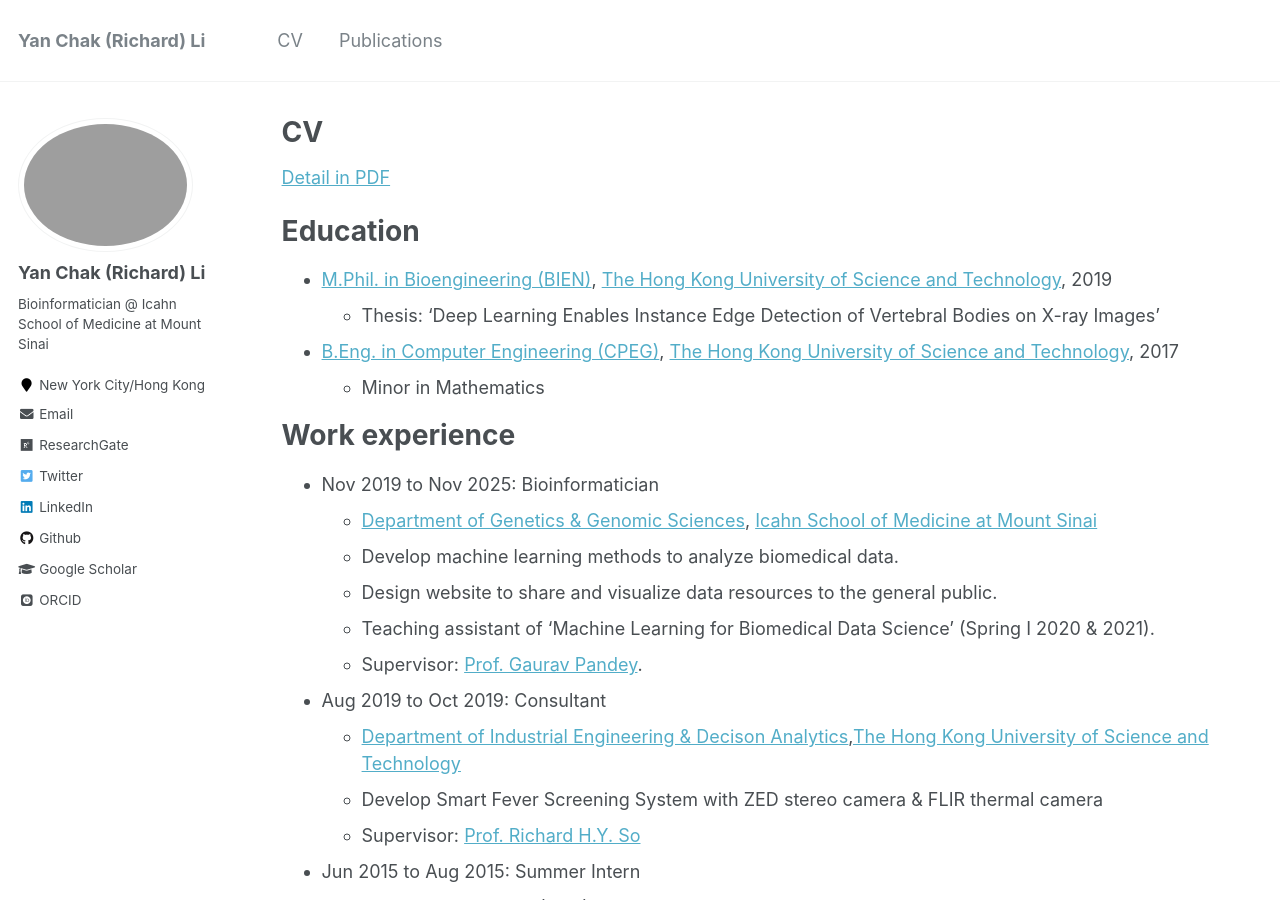
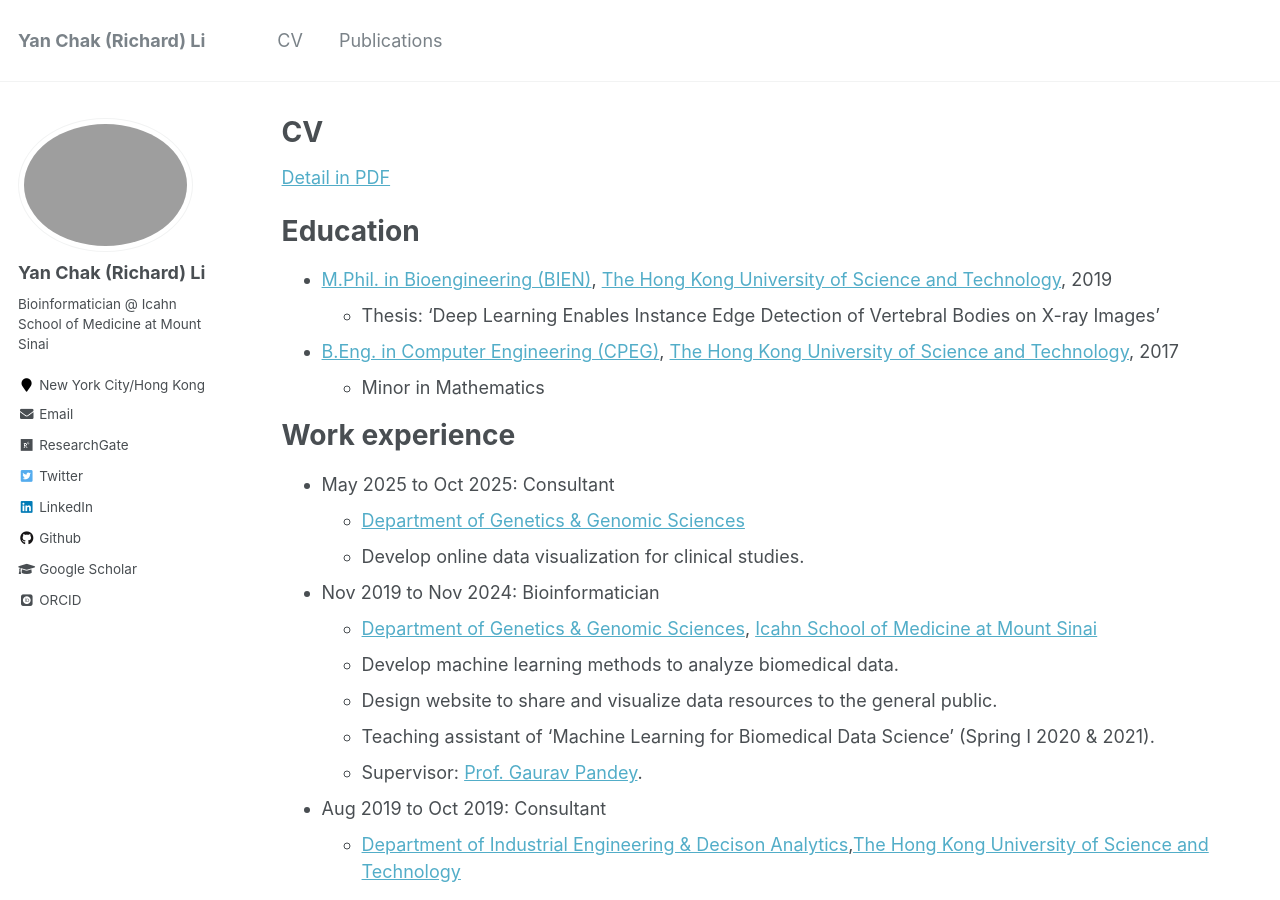
Before and after one commit to huhrichard/huhrichard.github.io, a Jekyll site: the page built from _pages/cv.md, in a window 1280 px wide and 900 px high. Built offline with Jekyll 4.4.1, drawn with Linux system fonts in a browser that asks for light colours; some web fonts are replaced.

Commit message:
CV changes

```diff
--- a/_pages/cv.md
+++ b/_pages/cv.md
@@ -20,7 +20,11 @@ Education
 
 Work experience
 ======
-* Nov 2019 to Nov 2025: Bioinformatician
+* May 2025 to Oct 2025: Consultant
+  * [Department of Genetics & Genomic Sciences](https://icahn.mssm.edu/research/genomics)
+  * Develop online data visualization for clinical studies.
+
+* Nov 2019 to Nov 2024: Bioinformatician
   * [Department of Genetics & Genomic Sciences](https://icahn.mssm.edu/research/genomics),
 [Icahn School of Medicine at Mount Sinai](https://icahn.mssm.edu/)
   * Develop machine learning methods to analyze biomedical data.
```
